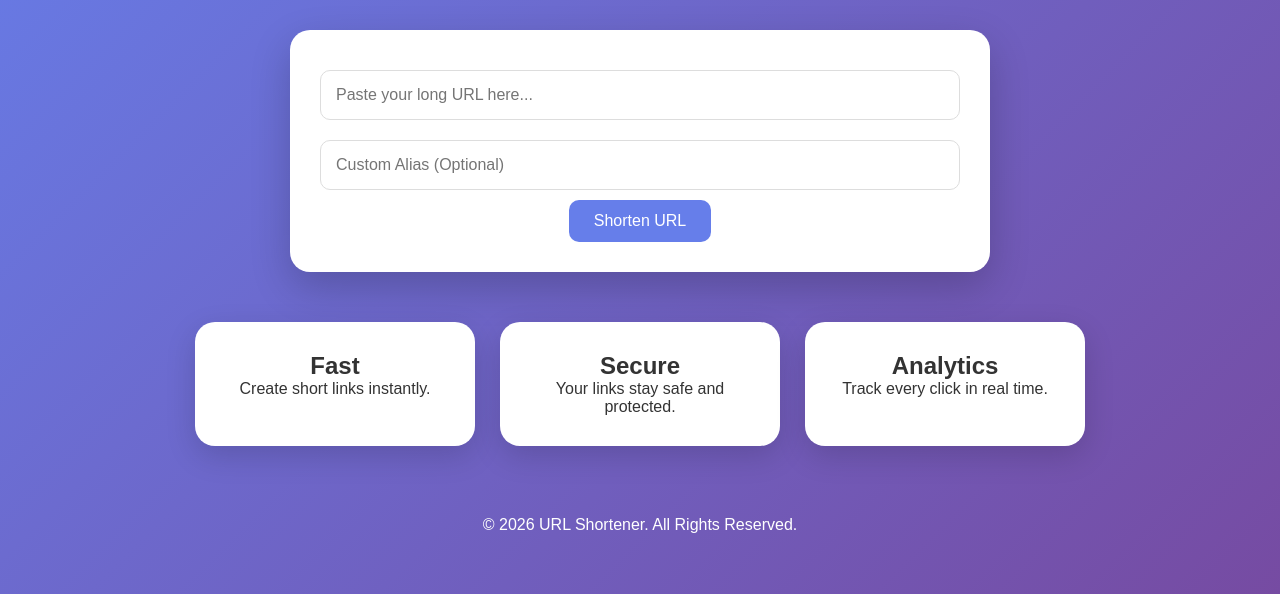
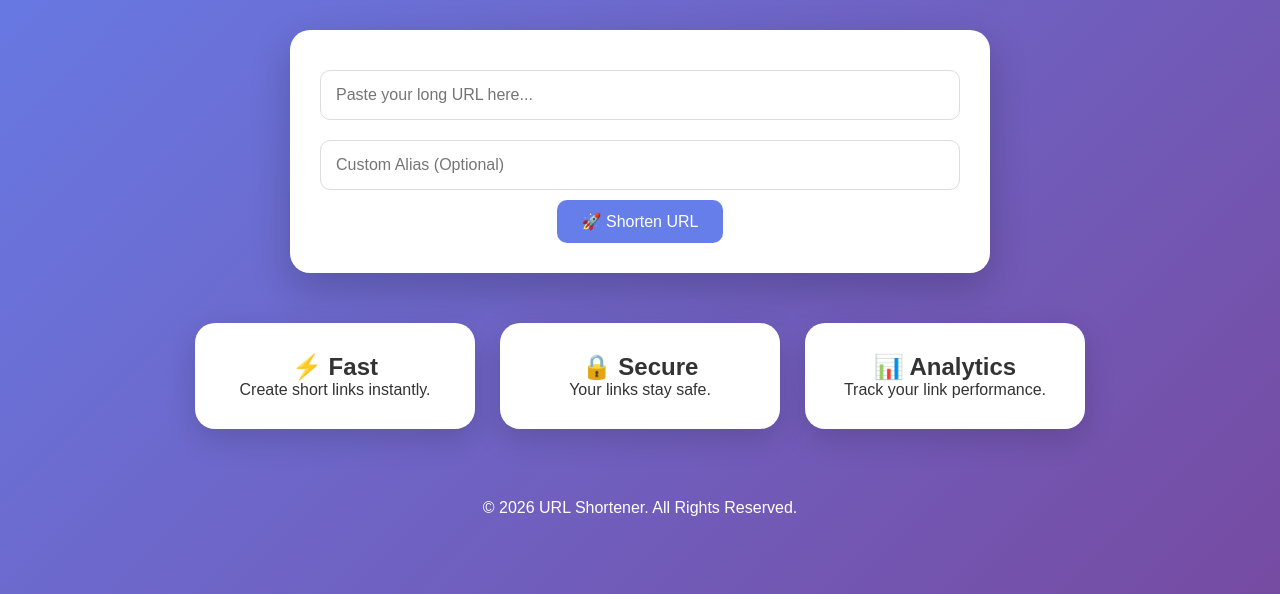
Before and after one commit to Khanarm/Url-shortnar-ashrot, a Flask app: page / in a window 1280 px wide. Shown: the part 226-820 px from the top of the page. Run offline with Flask 3, Linux system fonts and the light colour scheme.

Commit message:
Update index.html

```diff
--- a/templates/index.html
+++ b/templates/index.html
@@ -9,7 +9,9 @@ Home - URL Shortener
 
 <section class="hero">
 
-    <h1>Shorten Your Long URLs</h1>
+    <h1>
+        Shorten Your Long URLs
+    </h1>
 
     <p>
         Fast, Secure and Reliable URL Shortener.
@@ -18,7 +20,9 @@ Home - URL Shortener
 
     <div class="shortener-box">
 
+
         <form method="POST">
+
 
             <input
             type="url"
@@ -35,27 +39,35 @@ Home - URL Shortener
 
 
             <button type="submit">
-                Shorten URL
+                🚀 Shorten URL
             </button>
+
 
         </form>
 
 
+
         {% if error %}
 
-        <p style="color:red; margin-top:15px;">
+        <div class="error">
             {{ error }}
-        </p>
+        </div>
 
         {% endif %}
 
 
 
+
         {% if short_url %}
+
 
         <div class="result">
 
-            <h3>Your Short URL</h3>
+
+            <h3>
+                Your Short URL
+            </h3>
+
 
 
             <input
@@ -65,7 +77,8 @@ Home - URL Shortener
             readonly>
 
 
-            <div style="margin-top:15px; display:flex; gap:10px; justify-content:center; flex-wrap:wrap;">
+
+            <div class="buttons">
 
 
                 <button
@@ -73,6 +86,7 @@ Home - URL Shortener
                 onclick="copyLink(document.getElementById('shortLink').value)">
                     📋 Copy
                 </button>
+
 
 
                 <a href="{{ short_url }}" target="_blank">
@@ -86,14 +100,18 @@ Home - URL Shortener
 
             </div>
 
+
         </div>
+
 
         {% endif %}
 
 
     </div>
 
+
 </section>
+
 
 
 
@@ -102,7 +120,9 @@ Home - URL Shortener
 
     <div class="card">
 
-        <h2>Fast</h2>
+        <h2>
+            ⚡ Fast
+        </h2>
 
         <p>
             Create short links instantly.
@@ -112,24 +132,30 @@ Home - URL Shortener
 
 
 
+
     <div class="card">
 
-        <h2>Secure</h2>
+        <h2>
+            🔒 Secure
+        </h2>
 
         <p>
-            Your links stay safe and protected.
+            Your links stay safe.
         </p>
 
     </div>
 
 
 
+
     <div class="card">
 
-        <h2>Analytics</h2>
+        <h2>
+            📊 Analytics
+        </h2>
 
         <p>
-            Track every click in real time.
+            Track your link performance.
         </p>
 
     </div>
@@ -137,4 +163,5 @@ Home - URL Shortener
 
 </section>
 
+
 {% endblock %}
```
Lines whose indentation alone changed are shown as unchanged.
